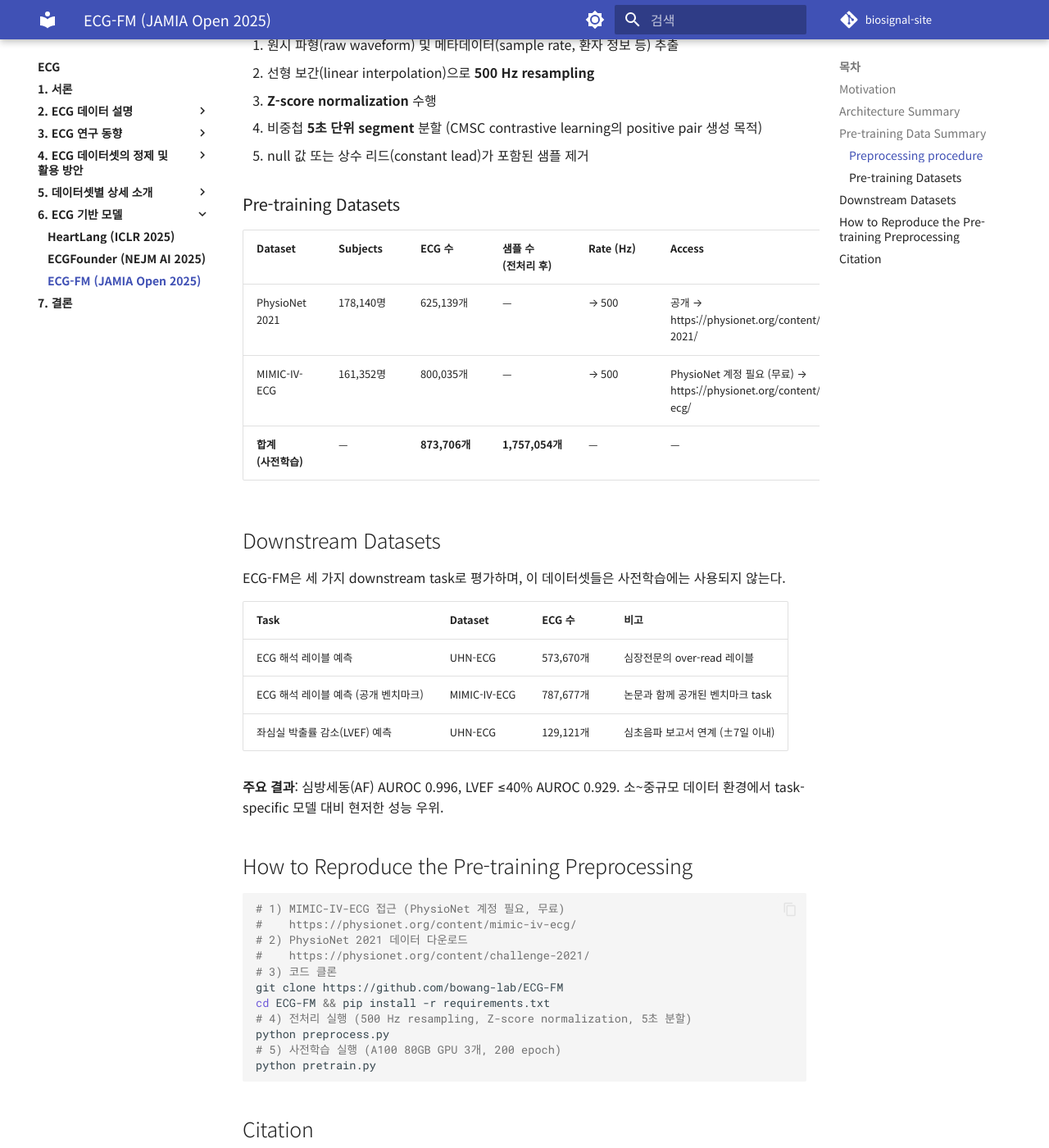
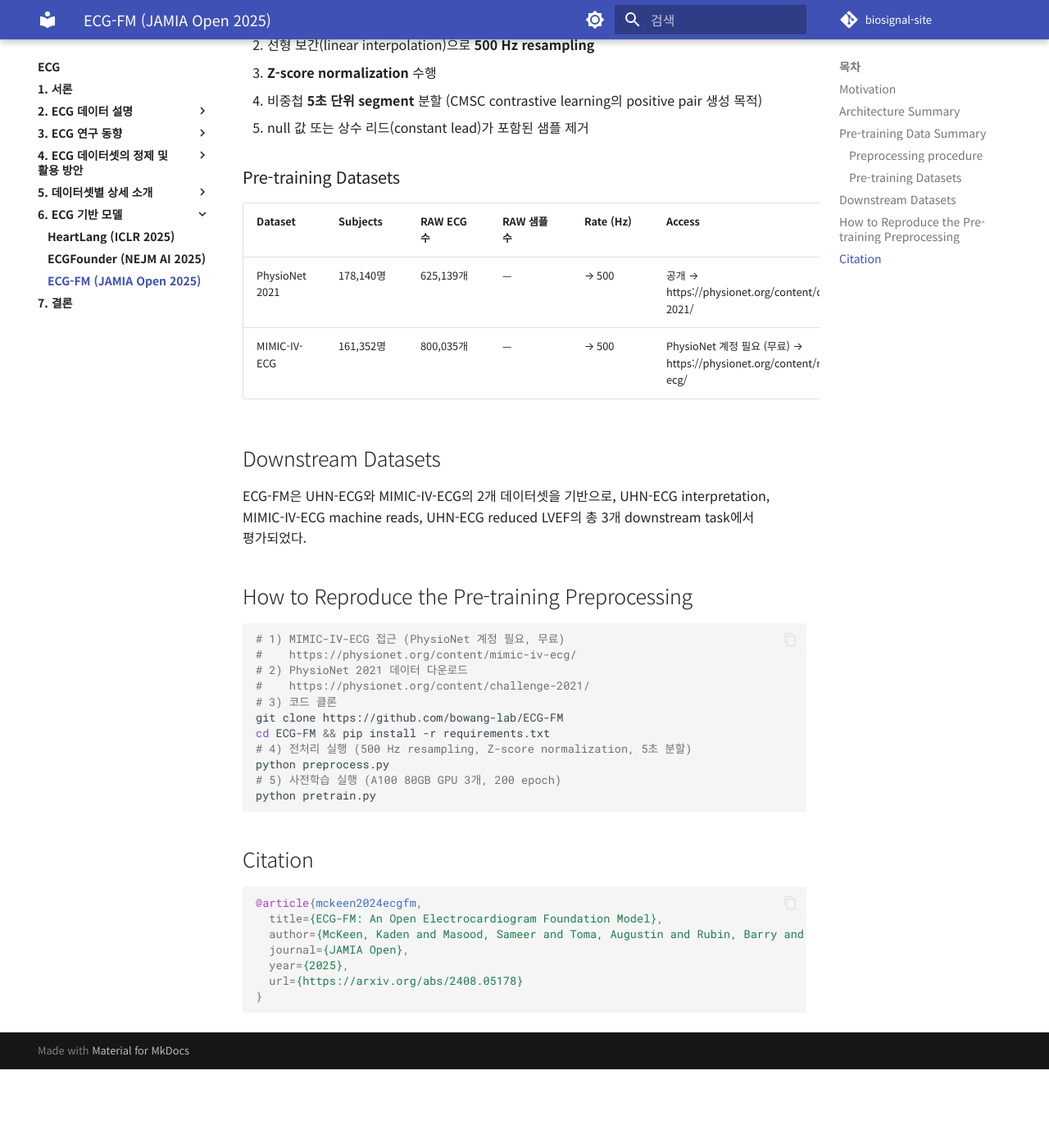
Before and after one commit to iwantjeonyeok/biosignal-site, an MkDocs documentation site: the page built from docs/ecg/6-ecg-기반-모델/ecg-fm.md, in a window 1280 px wide and 1400 px high, scrolled down 1512 px. Shown: the whole window at 82% size. Built offline with MkDocs 1.6.1 and Material for MkDocs 9.7.7, drawn with Linux system fonts in a browser that asks for light colours; comment, search, counter and statistics services are not loaded; after the commit the page ends 2816 px from its top, so only the background shows below that.

Commit message:
Update ecg-fm.md

```diff
--- a/docs/ecg/6-ecg-기반-모델/ecg-fm.md
+++ b/docs/ecg/6-ecg-기반-모델/ecg-fm.md
@@ -21,7 +21,7 @@
 - **데이터셋**: PhysioNet 2021, MIMIC-IV-ECG
 - **원시 규모**: PhysioNet 2021(87,662개 · ECG피험자 수 NR), MIMIC-IV-ECG(800,035개 ECG · 161,352명 피험자)
 - **전처리 후**: 873,706개 ECG, 5초 단위로 분할된 1,757,054개 sample
--
+
 ### Preprocessing procedure
 
 1. 원시 파형(raw waveform) 및 메타데이터(sample rate, 환자 정보 등) 추출
@@ -33,23 +33,15 @@
 
 ### Pre-training Datasets
 
-| Dataset | Subjects | ECG 수 | 샘플 수 (전처리 후) | Rate (Hz) | Access |
+| Dataset | Subjects | RAW ECG 수 | RAW 샘플 수  | Rate (Hz) | Access |
 |---------|--------|--------|-------------------|-----------|--------|
 | PhysioNet 2021 | 178,140명 | 625,139개 | — | → 500 | 공개 → https://physionet.org/content/challenge-2021/ |
 | MIMIC-IV-ECG | 161,352명 | 800,035개 | — | → 500 | PhysioNet 계정 필요 (무료) → https://physionet.org/content/mimic-iv-ecg/ |
-| **합계 (사전학습)** | — | **873,706개** | **1,757,054개** | — | — |
+
 
 ## Downstream Datasets
 
-ECG-FM은 세 가지 downstream task로 평가하며, 이 데이터셋들은 사전학습에는 사용되지 않는다.
-
-| Task | Dataset | ECG 수 | 비고 |
-|-----|---------|--------|------|
-| ECG 해석 레이블 예측 | UHN-ECG | 573,670개 | 심장전문의 over-read 레이블 |
-| ECG 해석 레이블 예측 (공개 벤치마크) | MIMIC-IV-ECG | 787,677개 | 논문과 함께 공개된 벤치마크 task |
-| 좌심실 박출률 감소(LVEF) 예측 | UHN-ECG | 129,121개 | 심초음파 보고서 연계 (±7일 이내) |
-
-**주요 결과**: 심방세동(AF) AUROC 0.996, LVEF ≤40% AUROC 0.929. 소~중규모 데이터 환경에서 task-specific 모델 대비 현저한 성능 우위.
+ECG-FM은 UHN-ECG와 MIMIC-IV-ECG의 2개 데이터셋을 기반으로, UHN-ECG interpretation, MIMIC-IV-ECG machine reads, UHN-ECG reduced LVEF의 총 3개 downstream task에서 평가되었다.
 
 ## How to Reproduce the Pre-training Preprocessing
 
```
